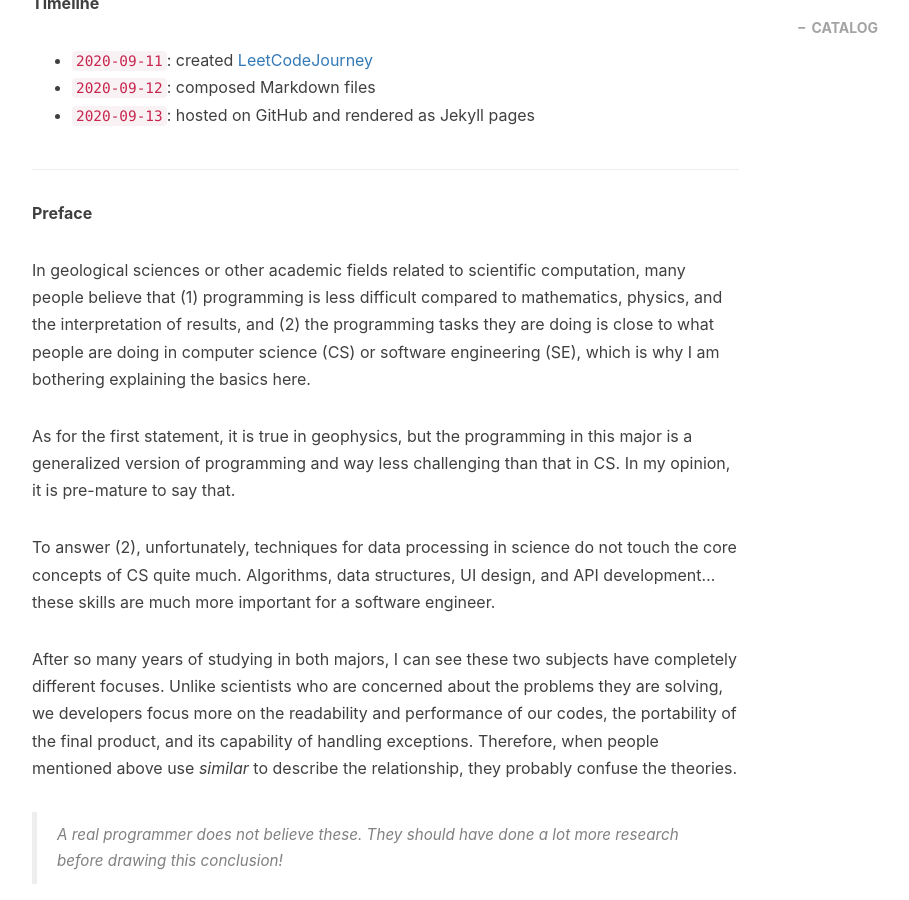
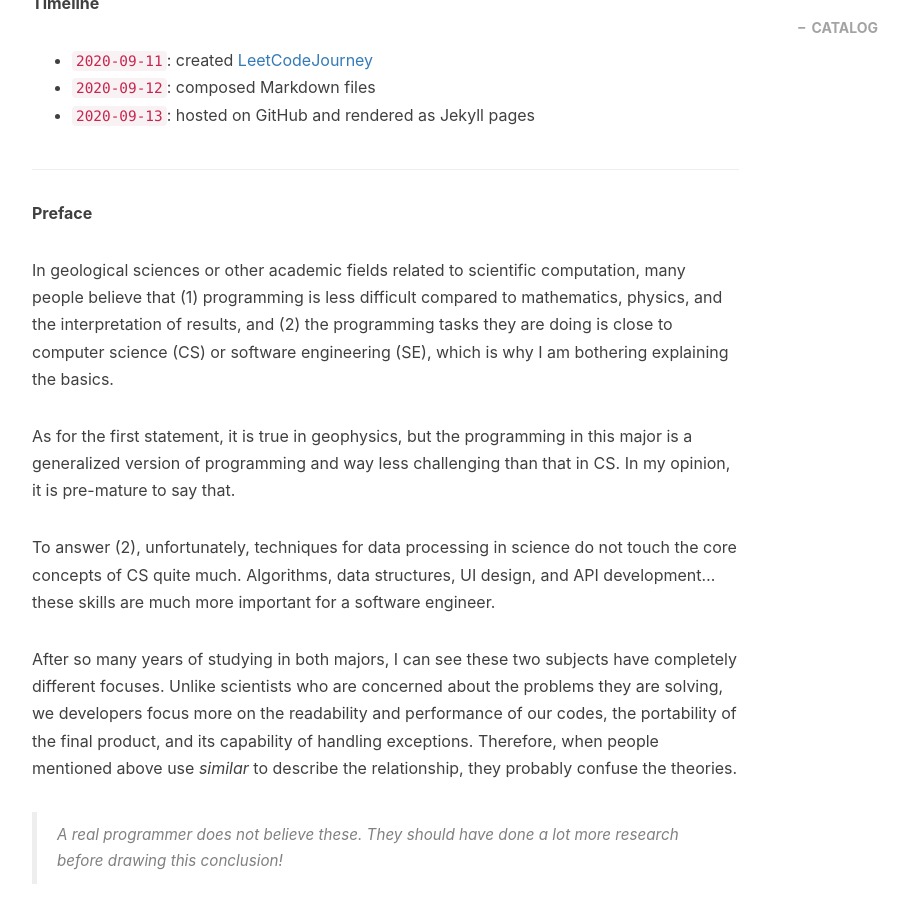
Before and after one commit to gengyu89/gengyu89.github.io, a Jekyll site: the page built from _posts/2020-09-13-leetcode-journey.markdown, in a window 1280 px wide and 900 px high, scrolled down 643 px. Shown: the whole window, without its empty margins (233-1142 px from the left). Built offline with Jekyll 4.4.1, drawn with Linux system fonts in a browser that asks for light colours; nearby versions of some CDN libraries; comment, search, counter and statistics services are not loaded.

Commit message:
highly insultive

```diff
--- a/_posts/2020-09-13-leetcode-journey.markdown
+++ b/_posts/2020-09-13-leetcode-journey.markdown
@@ -23,7 +23,7 @@
 
 **Preface**
 
-In geological sciences or other academic fields related to scientific computation, many people believe that (1) programming is less difficult compared to mathematics, physics, and the interpretation of results, and (2) the programming tasks they are doing is close to what people are doing in computer science (CS) or software engineering (SE), which is why I am bothering explaining the basics here.
+In geological sciences or other academic fields related to scientific computation, many people believe that (1) programming is less difficult compared to mathematics, physics, and the interpretation of results, and (2) the programming tasks they are doing is close to computer science (CS) or software engineering (SE), which is why I am bothering explaining the basics.
 
 As for the first statement, it is true in geophysics, but the programming in this major is a generalized version of programming and way less challenging than that in CS. In my opinion, it is pre-mature to say that.
 
```
